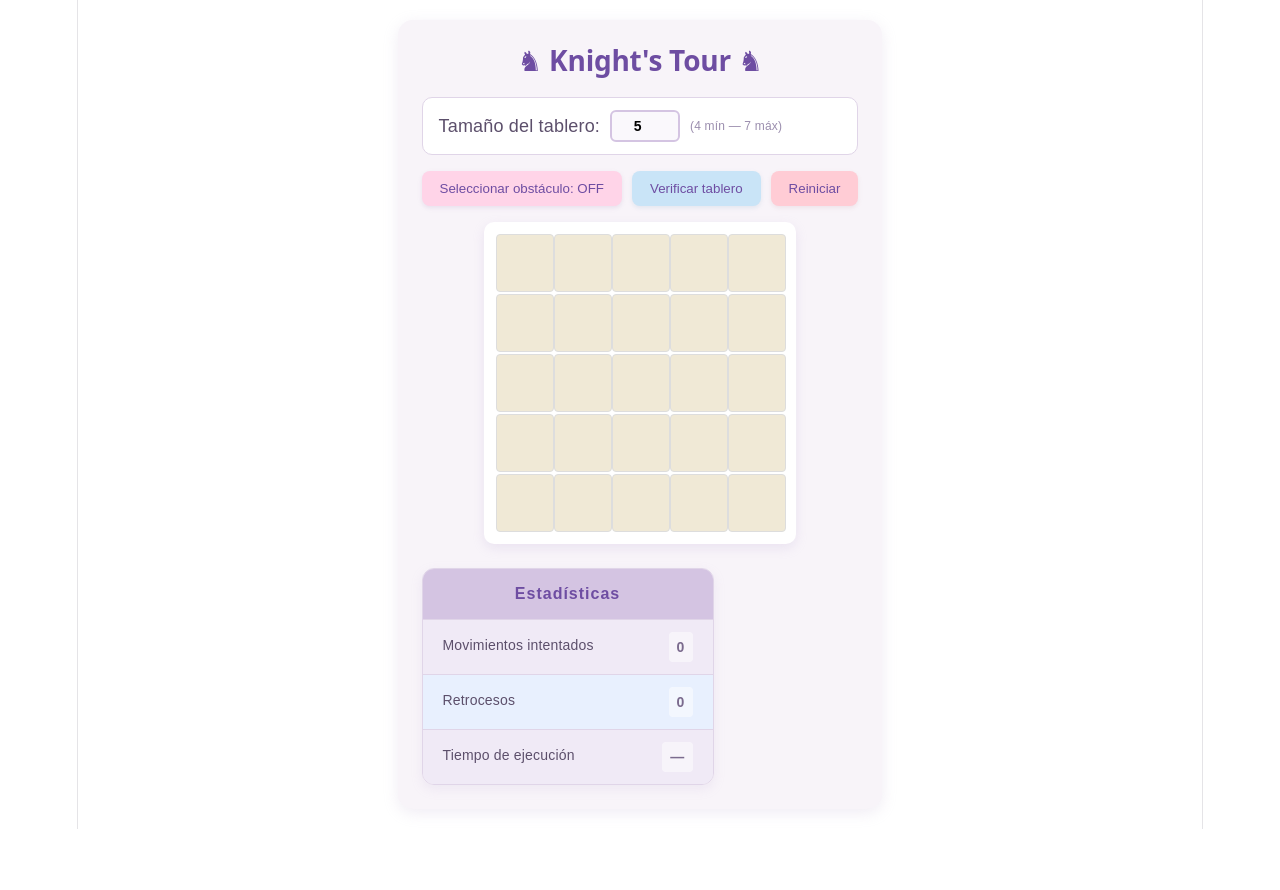
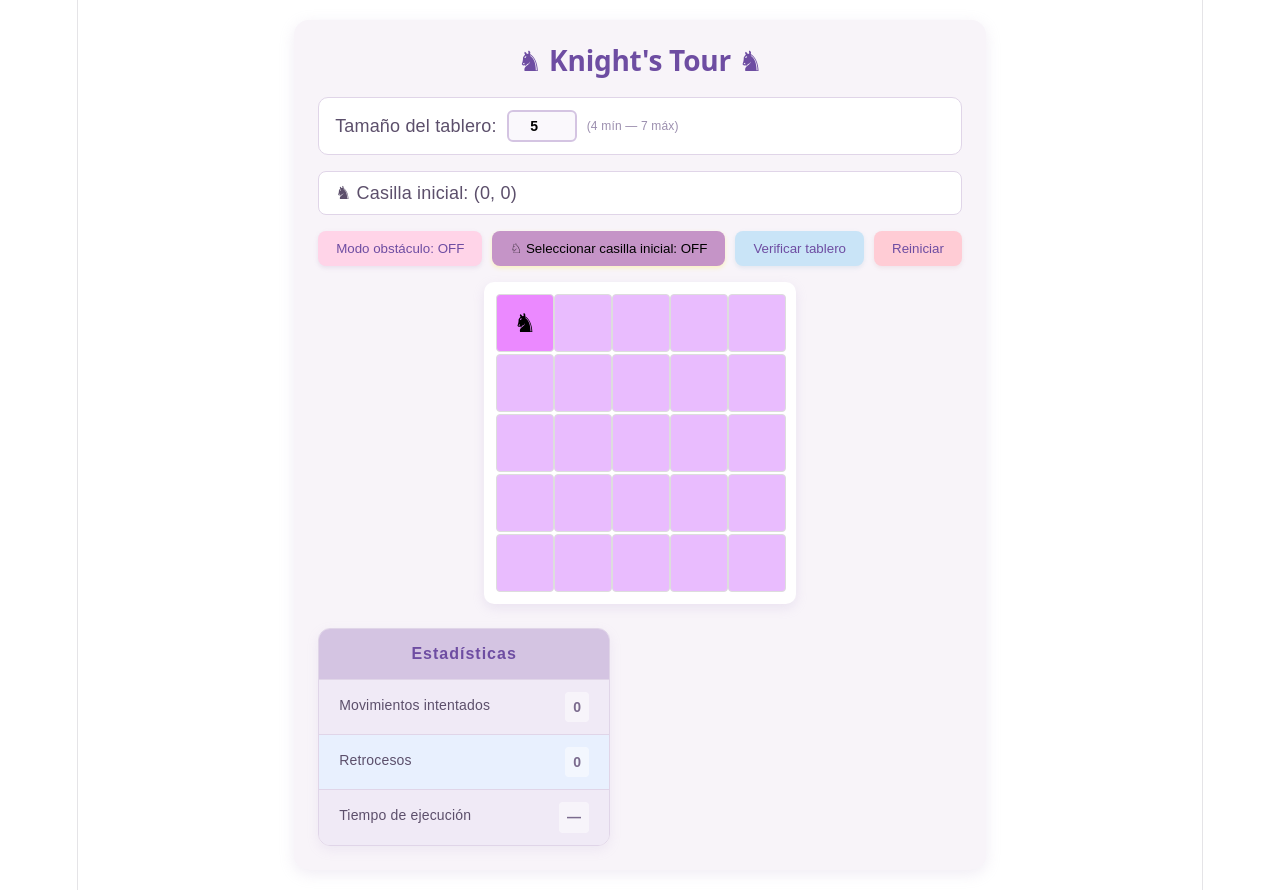
Before and after one commit to Dei1400/Proyecto1_Analisis, a React (Vite) app in the folder knights-tour/: page / in a window 1280 px wide. Before the commit the page ends 829 px from the top, so only its background shows below. Built offline with nearby package versions, Linux system fonts and the light colour scheme.

Commit message:
seleccion de casilla inicial

```diff
--- a/knights-tour/src/componentes/tablero.jsx
+++ b/knights-tour/src/componentes/tablero.jsx
@@ -1,11 +1,11 @@
-/** interfaz basica */
+
 import { useState } from "react";
 import { crearTablero, toggleObstaculo, verificarResoluble, movimientosValidos } from "../algoritmos/logicaInterfaz";
 
-// Colores según el estado de cada celda (requisito 4) - Se mantienen originales
-function getColor(valor, enRetroceso) {
+function getColor(valor, enRetroceso, esInicial) {
+  if (esInicial) return "#eb89ff";      // moradso para casilla inicial
   if (valor === -2) return "#555";        // obstáculo
-  if (valor === -1) return "#f0e9d6";     // sin visitar
+  if (valor === -1) return "#e9bcfe";     // sin visitar
   if (enRetroceso)  return "#e74c3c";     // retroceso (rojo)
   return "#2ecc71";                       // avance válido (verde)
 }
@@ -14,6 +14,8 @@ export default function Board() {
   const [n, setN] = useState(5);
   const [tablero, setTablero] = useState(() => crearTablero(5));
   const [modoObstaculo, setModoObstaculo] = useState(false);
+  const [modoSeleccionInicial, setModoSeleccionInicial] = useState(false);
+  const [posicionInicial, setPosicionInicial] = useState({ x: 0, y: 0 });
   const [mensaje, setMensaje] = useState("");
   const [corriendo, setCorriendo] = useState(false);
 
@@ -29,28 +31,38 @@ export default function Board() {
     const valor = Math.min(7, Math.max(4, Number(nuevoN)));
     setN(valor);
     setTablero(crearTablero(valor));
+    setPosicionInicial({ x: 0, y: 0 });
     setMensaje("");
   }
 
-  // Click en celda: pone/quita obstáculo si está en ese modo
+  // Click en celda: pone/quita obstáculo o selecciona casilla inicial
   function handleCeldaClick(x, y) {
     if (corriendo) return;
-    if (!modoObstaculo) return;
+
+    if (modoObstaculo) {
       const nuevo = toggleObstaculo(tablero, x, y);
       setTablero(nuevo);
+    } else if (modoSeleccionInicial) {
+      setPosicionInicial({ x, y });
+      setModoSeleccionInicial(false);
+      setMensaje(`Casilla inicial seleccionada: (${x}, ${y})`);
+    }
   }
 
   // Verifica si el tablero es resoluble antes de correr el algoritmo
   function handleVerificar() {
     const { posible, mensaje: msg } = verificarResoluble(
-      tablero, 0, 0, movimientosValidos
+      tablero, posicionInicial.x, posicionInicial.y, movimientosValidos
     );
-    setMensaje(posible ? "✅ El tablero parece resoluble." : `❌ ${msg}`);
+    setMensaje(posible ? "El tablero parece resoluble." : ` ${msg}`);
   }
 
   // Reinicia el tablero
   function handleReset() {
     setTablero(crearTablero(n));
+    setPosicionInicial({ x: 0, y: 0 });
+    setModoSeleccionInicial(false);
+    setModoObstaculo(false);
     setMensaje("");
     setCorriendo(false);
     setEstadisticas({
@@ -136,6 +148,25 @@ export default function Board() {
         <span style={{ fontSize: 12, color: "#9b8eae" }}>(4 mín — 7 máx)</span>
       </div>
 
+      {/* Información de casilla inicial */}
+      <div style={{
+        marginBottom: 16,
+        display: "flex",
+        gap: 10,
+        alignItems: "center",
+        background: "#ffffff",
+        padding: "8px 16px",
+        borderRadius: 8,
+        border: `1px solid ${pastelColors.border}`
+      }}>
+        <span style={{
+          color: pastelColors.text,
+          fontWeight: "500"
+        }}>
+          ♞ Casilla inicial: ({posicionInicial.x}, {posicionInicial.y})
+        </span>
+      </div>
+
       {/* Controles */}
       <div style={{
         marginBottom: 16,
@@ -145,21 +176,59 @@ export default function Board() {
       }}>
         <button
           onClick={() => setModoObstaculo(m => !m)}
+          disabled={corriendo || modoSeleccionInicial}
           style={{
             background: modoObstaculo ? "#ffb3c6" : pastelColors.buttonPrimary,
             padding: "10px 18px",
             borderRadius: 8,
             border: "none",
-            cursor: "pointer",
+            cursor: corriendo || modoSeleccionInicial ? "not-allowed" : "pointer",
             fontWeight: "500",
             color: pastelColors.headerText,
             transition: "all 0.3s",
-            boxShadow: "0 2px 4px rgba(200, 180, 210, 0.3)"
+            boxShadow: "0 2px 4px rgba(200, 180, 210, 0.3)",
+            opacity: corriendo || modoSeleccionInicial ? 0.5 : 1
           }}
-          onMouseEnter={(e) => e.target.style.background = modoObstaculo ? "#ff99b3" : pastelColors.buttonPrimaryHover}
-          onMouseLeave={(e) => e.target.style.background = modoObstaculo ? "#ffb3c6" : pastelColors.buttonPrimary}
+          onMouseEnter={(e) => {
+            if (!corriendo && !modoSeleccionInicial) {
+              e.target.style.background = modoObstaculo ? "#ff99b3" : pastelColors.buttonPrimaryHover;
+            }
+          }}
+          onMouseLeave={(e) => {
+            if (!corriendo && !modoSeleccionInicial) {
+              e.target.style.background = modoObstaculo ? "#ffb3c6" : pastelColors.buttonPrimary;
+            }
+          }}
         >
-          {modoObstaculo ? "Seleccionar obstáculo: ON" : "Seleccionar obstáculo: OFF"}
+          {modoObstaculo ? "Modo obstáculo: ON" : "Modo obstáculo: OFF"}
+        </button>
+        <button
+          onClick={() => setModoSeleccionInicial(m => !m)}
+          disabled={corriendo}
+          style={{
+            background: modoSeleccionInicial ? "#ec7cc0" : "#c594c7",
+            padding: "10px 18px",
+            borderRadius: 8,
+            border: "none",
+            cursor: corriendo ? "not-allowed" : "pointer",
+            fontWeight: "500",
+            color: "#000",
+            transition: "all 0.3s",
+            boxShadow: "0 2px 4px rgba(255, 235, 59, 0.3)",
+            opacity: corriendo ? 0.5 : 1
+          }}
+          onMouseEnter={(e) => {
+            if (!corriendo) {
+              e.target.style.background = modoSeleccionInicial ? "#ec7cc0" : "#c594c7";
+            }
+          }}
+          onMouseLeave={(e) => {
+            if (!corriendo) {
+              e.target.style.background = modoSeleccionInicial ? "#c594c7": "#ec7cc0" ;
+            }
+          }}
+        >
+          {modoSeleccionInicial ? "♞ Seleccionar casilla inicial: ON" : "♘ Seleccionar casilla inicial: OFF"}
         </button>
         <button
           onClick={handleVerificar}
@@ -224,26 +293,29 @@ export default function Board() {
         boxShadow: `0 4px 12px rgba(180, 160, 210, 0.2)`
       }}>
         {tablero.map((fila, x) =>
-          fila.map((valor, y) => (
+          fila.map((valor, y) => {
+            const esInicial = x === posicionInicial.x && y === posicionInicial.y;
+            return (
               <div
                 key={`${x}-${y}`}
                 onClick={() => handleCeldaClick(x, y)}
                 style={{
                   width: 56, height: 56,
-                background: getColor(valor, false),
+                  background: getColor(valor, false, esInicial),
                   border: "1px solid #ddd",
                   borderRadius: 4,
                   display: "flex",
                   alignItems: "center",
                   justifyContent: "center",
-                fontSize: valor >= 0 ? 16 : 12,
+                  fontSize: esInicial ? 26 : valor >= 0 ? 16 : 12,
+                  color: esInicial ? "#000" : "inherit",
                   fontWeight: "bold",
-                cursor: modoObstaculo ? "pointer" : "default",
+                  cursor: (modoObstaculo || modoSeleccionInicial) && !corriendo ? "pointer" : "default",
                   userSelect: "none",
                   transition: "transform 0.2s",
                 }}
                 onMouseEnter={(e) => {
-                if (modoObstaculo) {
+                  if ((modoObstaculo || modoSeleccionInicial) && !corriendo) {
                     e.target.style.transform = "scale(1.1)";
                   }
                 }}
@@ -251,9 +323,10 @@ export default function Board() {
                   e.target.style.transform = "scale(1)";
                 }}
               >
-              {valor === -2 ? "✕" : valor >= 0 ? valor : ""}
+                {esInicial ? "♞" : valor === -2 ? "✕" : valor >= 0 ? valor : ""}
               </div>
-          ))
+            );
+          })
         )}
       </div>
 
```
Lines whose indentation alone changed are shown as unchanged.
